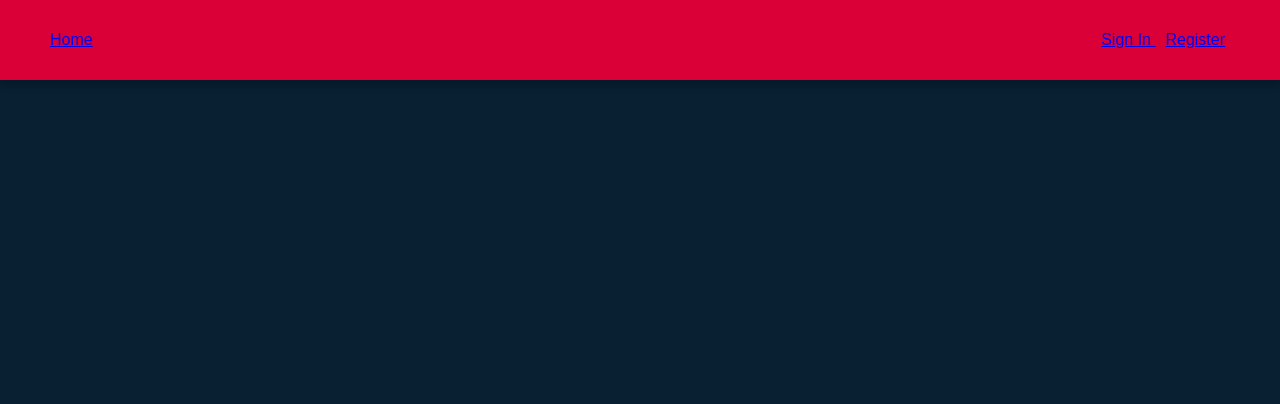
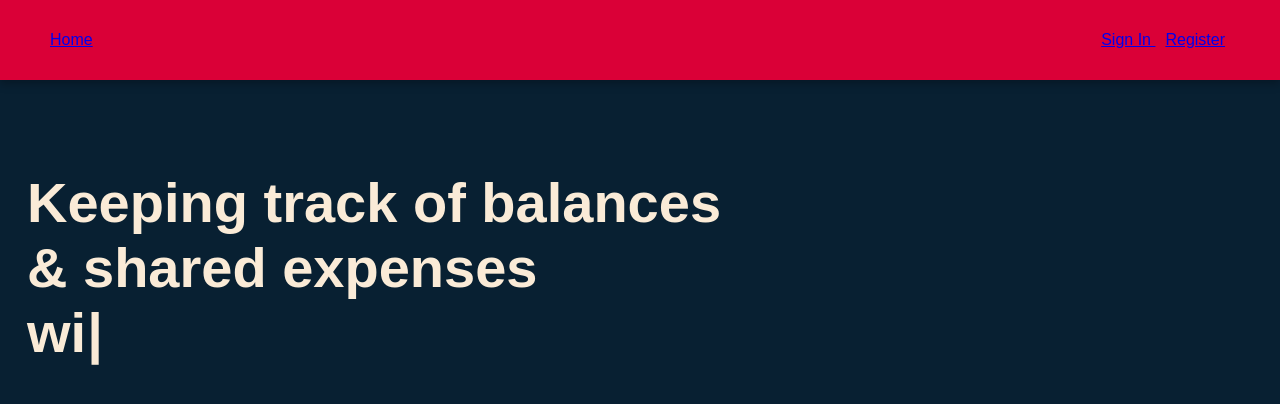
Before and after one commit to ZETA-TVD/tvd, a React (Create React App) app: page / in a window 1280 px wide. Shown: the top 404 px of the page. Built offline with nearby package versions, Linux system fonts and the light colour scheme.

Commit message:
frontpage

```diff
--- a/package.json
+++ b/package.json
@@ -6,12 +6,15 @@
     "@testing-library/jest-dom": "^5.11.4",
     "@testing-library/react": "^11.1.0",
     "@testing-library/user-event": "^12.1.10",
+    "node-sass": "^6.0.1",
     "react": "^17.0.2",
     "react-dom": "^17.0.2",
     "react-router-dom": "^5.2.0",
     "react-scripts": "4.0.3",
     "react-tilt": "^0.1.4",
+    "sass": "^1.37.0",
     "styled-components": "^5.3.0",
+    "tachyons": "^4.12.0",
     "typewriter-effect": "^2.18.0",
     "web-vitals": "^1.0.1"
   },
--- a/src/App.css
+++ b/src/App.css
@@ -1,5 +1,6 @@
 .App {
   text-align: center;
+  height: 100vh;
 }
 
 .App-logo {
--- /dev/null
+++ b/src/pages/Landingpage/Frontpage.stysle.scss
@@ -0,0 +1,26 @@
+.container{
+    display: flex;
+
+    height: 90vh;
+    top: 30%;
+
+    .Main-text{
+        padding: 10px 10px;
+        width: 70%;
+
+        display: flex;
+        color: antiquewhite;
+        text-align: justify;
+        justify-content:center;
+        p{
+            position: absolute;
+            top: 20%;
+            padding: 10px 10px;
+            font-size: 350%;
+            font-weight: 600;
+        }
+    }
+    .Image{
+        width: 50%;
+    }
+}
--- a/src/pages/Landingpage/Landingpage.js
+++ b/src/pages/Landingpage/Landingpage.js
@@ -1,11 +1,26 @@
 import React from "react";
-
-
+import "./Frontpage.stysle.scss";
+import Typewriter from 'typewriter-effect';
 
 export const Landingpage = () => {
 	return (
-		<div>
+		<div className="container">
+			<div className="Main-text">
+				<p>
+				Keeping track of balances <br/>& shared expenses
+				<Typewriter
+					options={{
+						strings: ['with friends', 'with your loved ones','on trips'],
+						autoStart: true,
+						loop: true,
+						delay: 90,
+						deleteSpeed: 150,
+					}}
+				/>
+				</p>
 
-		</div>
-	);
+			</div>
+			<div className="Image"></div>
+    	</div>
+	)
 };
```
Also changed, not shown: 1 other file (tests, documents, lock files or other folders).
